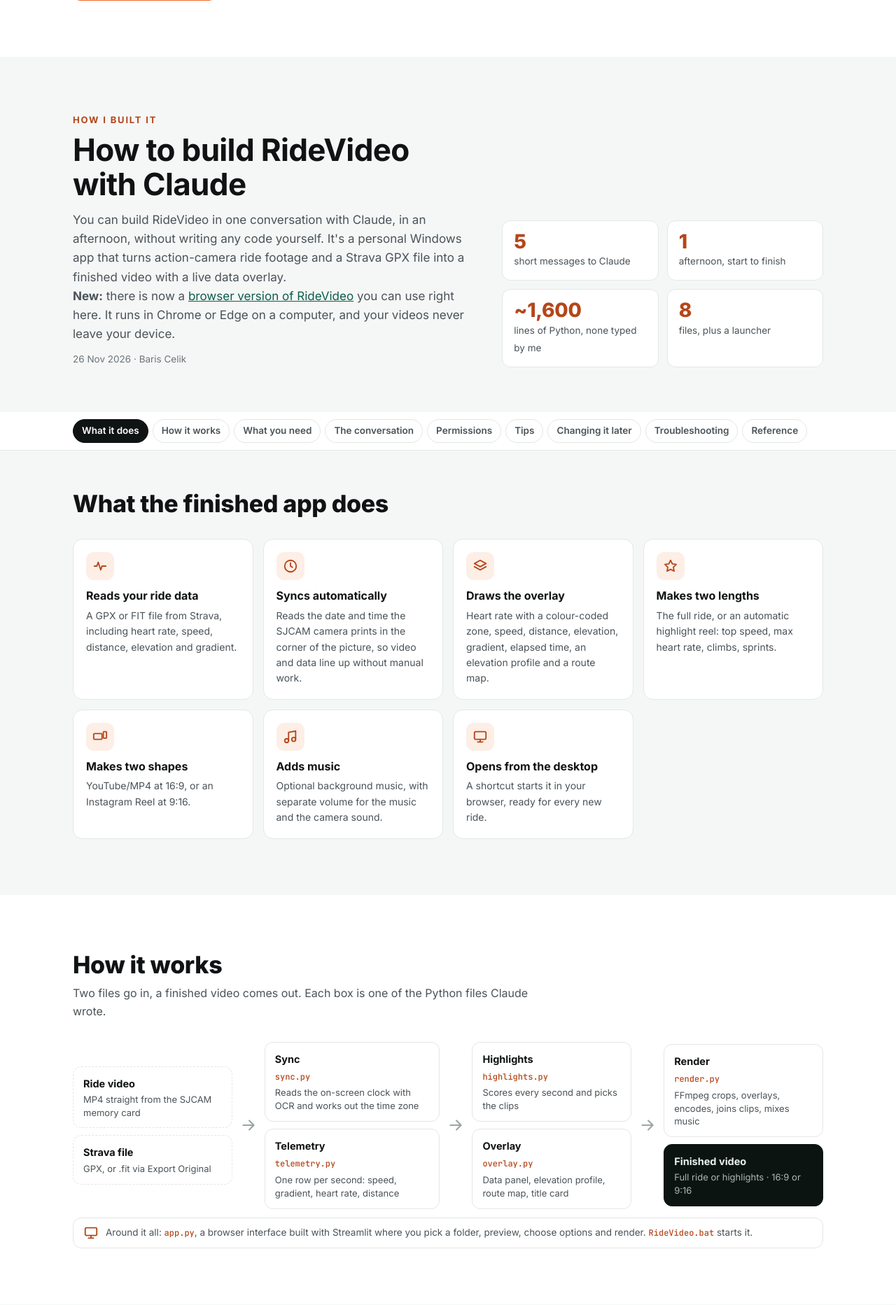
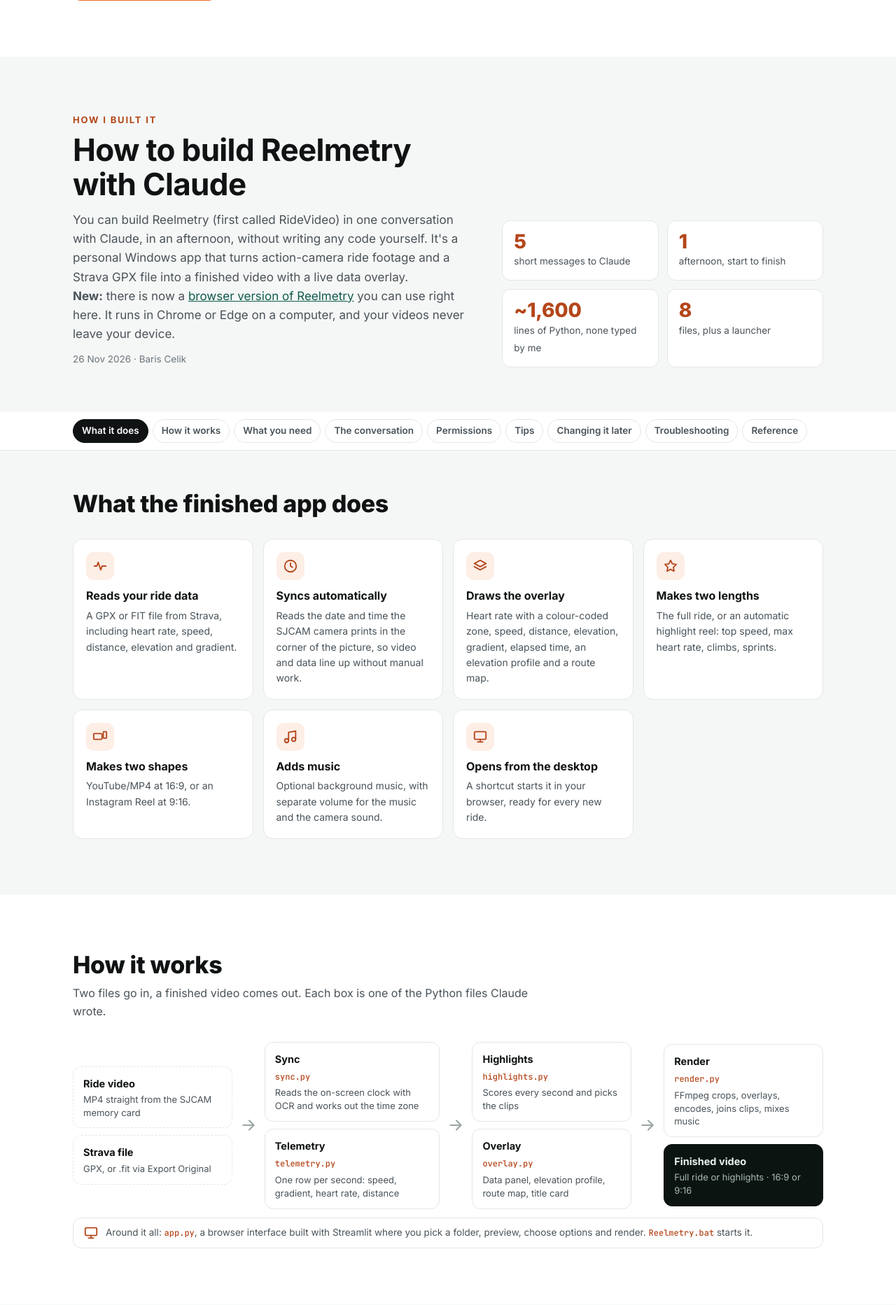
Before and after one commit to bariscelik77/Quality, a web app: file views/Cycling/cycling.html in a window 1280 px wide. Shown: the part 1269-3134 px from the top of the page at 70% size. Run offline with its HTML, style and script files only (its server is not run), Linux system fonts and the light colour scheme.

Commit message:
Rename RideVideo to Reelmetry; add logo and corner stamp
- New name and logo (a film reel with a data line through it): favicon,
  touch icon and app icons in views/Cycling/ridevideo/img/
- Every video made in the browser app gets the Reelmetry logo + name in
  the top-right corner (js/brand.js); "Reelmetry logo in the corner"
  checkbox turns it off (EN/TR)
- App page: title, menu, start-screen lockup now say Reelmetry
- Cycling page: RideVideo -> Reelmetry throughout (EN/TR), with a
  "first called RideVideo" note; real folder paths left unchanged
- Page address stays /Cycling/ridevideo/ so existing links keep working

Co-Authored-By: Claude Opus 5.5 <noreply@anthropic.com>

```diff
--- a/views/Cycling/cycling.html
+++ b/views/Cycling/cycling.html
@@ -11,13 +11,13 @@
   </script>
   <meta charset="UTF-8">
   <meta name="viewport" content="width=device-width, initial-scale=1">
-  <title>Cycling &amp; RideVideo | Baris Celik</title>
-  <meta name="description" content="Cycling ride videos with a live data overlay, and how I built RideVideo, a Windows app that turns action-camera footage and a Strava GPX file into a finished video, in one conversation with Claude.">
+  <title>Cycling &amp; Reelmetry | Baris Celik</title>
+  <meta name="description" content="Cycling ride videos with a live data overlay, and how I built Reelmetry, a Windows app that turns action-camera footage and a Strava GPX file into a finished video, in one conversation with Claude.">
   <link rel="icon" href="../../favicon.svg" type="image/svg+xml">
   <link rel="canonical" href="https://bariscelik77.github.io/Quality/views/Cycling/cycling.html">
   <meta property="og:type" content="website">
-  <meta property="og:title" content="Cycling &amp; RideVideo | Baris Celik">
-  <meta property="og:description" content="Cycling ride videos with a live data overlay, and how I built RideVideo, a Windows app that turns action-camera footage and a Strava GPX file into a finished video, in one conversation with Claude.">
+  <meta property="og:title" content="Cycling &amp; Reelmetry | Baris Celik">
+  <meta property="og:description" content="Cycling ride videos with a live data overlay, and how I built Reelmetry, a Windows app that turns action-camera footage and a Strava GPX file into a finished video, in one conversation with Claude.">
   <meta property="og:url" content="https://bariscelik77.github.io/Quality/views/Cycling/cycling.html">
   <meta property="og:image" content="https://bariscelik77.github.io/Quality/assets/images/og-preview.png">
   <meta property="og:image:width" content="1200">
@@ -315,7 +315,7 @@
       <div>
         <div class="kicker" data-i18n="kicker">Cycling</div>
         <h1 data-i18n="h1">My rides, with the <em>numbers on screen</em></h1>
-        <p class="lede" data-i18n="lede">I film my rides with an action camera and record them on Strava. RideVideo, an app I built with Claude in an afternoon,
+        <p class="lede" data-i18n="lede">I film my rides with an action camera and record them on Strava. Reelmetry, an app I built with Claude in an afternoon,
           puts the two together: heart rate, speed, climbs and the route, synced to the video automatically.</p>
         <div class="btns">
           <a class="btn btn-ride" href="#rides"><svg class="ic" style="width:18px;height:18px"><use href="#i-video"/></svg><span data-i18n="b1">Watch the rides</span></a>
@@ -329,7 +329,7 @@
           <button type="button" data-shape="wide" aria-pressed="true" data-i18n="sh1">YouTube 16:9</button>
           <button type="button" data-shape="reel" aria-pressed="false" data-i18n="sh2">Instagram Reel 9:16</button>
         </div>
-        <div class="frame" id="frame" role="img" aria-label="Animated preview of the RideVideo overlay: heart rate with zone, speed, distance, elevation, gradient, elapsed time, elevation profile and route map over a road scene">
+        <div class="frame" id="frame" role="img" aria-label="Animated preview of the Reelmetry overlay: heart rate with zone, speed, distance, elevation, gradient, elapsed time, elevation profile and route map over a road scene">
           <svg class="scene" viewBox="0 0 1600 900" preserveAspectRatio="xMidYMid slice" aria-hidden="true">
             <defs>
               <linearGradient id="sky" x1="0" y1="0" x2="0" y2="1"><stop offset="0" stop-color="#2b4b63"/><stop offset=".55" stop-color="#e59a62"/><stop offset="1" stop-color="#f6c27f"/></linearGradient>
@@ -379,7 +379,7 @@
     <div class="wrap">
       <div class="sec-head">
         <div><div class="sec-kick" data-i18n="r_kick">Ride videos</div><h2 data-i18n="r_h">Out on the bike</h2>
-        <p data-i18n="r_p">Full rides and highlight reels, made with RideVideo. Click a video to play it here.</p></div>
+        <p data-i18n="r_p">Full rides and highlight reels, made with Reelmetry. Click a video to play it here.</p></div>
       </div>
       <div class="vgrid" id="videos"></div>
       <h3 class="reels-h" id="reels-h" hidden>Reels</h3>
@@ -397,10 +397,10 @@
       <div class="guide-head">
         <div>
           <div class="sec-kick">How I built it</div>
-          <h2>How to build RideVideo with Claude</h2>
-          <p>You can build RideVideo in one conversation with Claude, in an afternoon, without writing any code yourself.
+          <h2>How to build Reelmetry with Claude</h2>
+          <p>You can build Reelmetry (first called RideVideo) in one conversation with Claude, in an afternoon, without writing any code yourself.
             It's a personal Windows app that turns action-camera ride footage and a Strava GPX file into a finished video with a live data overlay.</p>
-          <p><b>New:</b> there is now a <a href="ridevideo/">browser version of RideVideo</a> you can use right here. It runs in Chrome or Edge on a computer, and your videos never leave your device.</p>
+          <p><b>New:</b> there is now a <a href="ridevideo/">browser version of Reelmetry</a> you can use right here. It runs in Chrome or Edge on a computer, and your videos never leave your device.</p>
           <div class="byline">26 Nov 2026 · Baris Celik</div>
         </div>
         <div class="stats">
@@ -415,10 +415,10 @@
       <div class="guide-head">
         <div>
           <div class="sec-kick">Nasıl yaptım</div>
-          <h2>Claude ile RideVideo nasıl yapılır</h2>
-          <p>RideVideo’yu Claude ile tek bir sohbette, bir öğleden sonrada, tek satır kod yazmadan yapabilirsiniz.
+          <h2>Claude ile Reelmetry nasıl yapılır</h2>
+          <p>Reelmetry’yi (ilk adıyla RideVideo) Claude ile tek bir sohbette, bir öğleden sonrada, tek satır kod yazmadan yapabilirsiniz.
             Aksiyon kamerası sürüş görüntülerini ve Strava GPX dosyasını, üzerinde canlı veri katmanı olan bitmiş bir videoya dönüştüren kişisel bir Windows uygulaması.</p>
-          <p><b>Yeni:</b> RideVideo’nun burada kullanabileceğiniz bir <a href="ridevideo/">tarayıcı sürümü</a> de var. Bilgisayarda Chrome veya Edge ile çalışır; videolarınız cihazınızdan hiç çıkmaz.</p>
+          <p><b>Yeni:</b> Reelmetry’nin burada kullanabileceğiniz bir <a href="ridevideo/">tarayıcı sürümü</a> de var. Bilgisayarda Chrome veya Edge ile çalışır; videolarınız cihazınızdan hiç çıkmaz.</p>
           <div class="byline">26 Kasım 2026 · Baris Celik</div>
         </div>
         <div class="stats">
@@ -467,7 +467,7 @@
   <section class="block" id="how">
     <div class="wrap" data-lang="en">
       <div class="sec-head"><div><h2>How it works</h2><p>Two files go in, a finished video comes out. Each box is one of the Python files Claude wrote.</p></div></div>
-      <div class="pipe" aria-label="RideVideo processing pipeline">
+      <div class="pipe" aria-label="Reelmetry processing pipeline">
         <div class="pcol">
           <div class="pbox in"><b>Ride video</b><span>MP4 straight from the SJCAM memory card</span></div>
           <div class="pbox in"><b>Strava file</b><span>GPX, or .fit via Export Original</span></div>
@@ -489,11 +489,11 @@
         </div>
       </div>
       <div class="pipe-ui"><svg class="ic" style="color:var(--ride-ink)"><use href="#i-desktop"/></svg>
-        <span>Around it all: <code>app.py</code>, a browser interface built with Streamlit where you pick a folder, preview, choose options and render. <code>RideVideo.bat</code> starts it.</span></div>
+        <span>Around it all: <code>app.py</code>, a browser interface built with Streamlit where you pick a folder, preview, choose options and render. <code>Reelmetry.bat</code> starts it.</span></div>
     </div>
     <div class="wrap" data-lang="tr" hidden lang="tr">
       <div class="sec-head"><div><h2>Nasıl çalışıyor</h2><p>İki dosya girer, bitmiş bir video çıkar. Her kutu, Claude’un yazdığı Python dosyalarından biri.</p></div></div>
-      <div class="pipe" aria-label="RideVideo işleme akışı">
+      <div class="pipe" aria-label="Reelmetry işleme akışı">
         <div class="pcol">
           <div class="pbox in"><b>Sürüş videosu</b><span>Doğrudan SJCAM hafıza kartından MP4</span></div>
           <div class="pbox in"><b>Strava dosyası</b><span>GPX veya Export Original ile .fit</span></div>
@@ -515,7 +515,7 @@
         </div>
       </div>
       <div class="pipe-ui"><svg class="ic" style="color:var(--ride-ink)"><use href="#i-desktop"/></svg>
-        <span>Hepsinin etrafında: <code>app.py</code>, Streamlit ile yapılmış bir tarayıcı arayüzü; klasör seçer, ön izler, seçenekleri belirler ve render alırsınız. <code>RideVideo.bat</code> onu başlatır.</span></div>
+        <span>Hepsinin etrafında: <code>app.py</code>, Streamlit ile yapılmış bir tarayıcı arayüzü; klasör seçer, ön izler, seçenekleri belirler ve render alırsınız. <code>Reelmetry.bat</code> onu başlatır.</span></div>
     </div>
   </section>
 
@@ -652,7 +652,7 @@
             <tr><td>Run a command</td><td><code>ffprobe</code> on your video, <code>winget install</code>, <code>pip install</code></td><td>That it's the tool it said it would use</td></tr>
             <tr><td>Install software</td><td>Tesseract OCR via winget</td><td>It comes from winget or PyPI, not a random download link</td></tr>
             <tr><td>Open a site in its browser pane</td><td><code>localhost:8517</code>, the app on your own PC</td><td>It's localhost; nothing leaves your PC</td></tr>
-            <tr><td>Create a desktop shortcut</td><td><code>RideVideo.lnk</code> on your Desktop</td><td>Optional; say no if you'd rather start it from the folder</td></tr>
+            <tr><td>Create a desktop shortcut</td><td><code>Reelmetry.lnk</code> on your Desktop</td><td>Optional; say no if you'd rather start it from the folder</td></tr>
             <tr><td>Save a memory</td><td>Notes about your camera and folders</td><td>It's how Claude remembers the setup next time</td></tr>
           </tbody>
         </table>
@@ -670,7 +670,7 @@
             <tr><td>Komut çalıştırmak</td><td>Videonuzda <code>ffprobe</code>, <code>winget install</code>, <code>pip install</code></td><td>Kullanacağını söylediği araç olduğunu</td></tr>
             <tr><td>Yazılım kurmak</td><td>winget ile Tesseract OCR</td><td>Rastgele bir indirme bağlantısından değil, winget veya PyPI’dan geldiğini</td></tr>
             <tr><td>Tarayıcı panelinde bir site açmak</td><td><code>localhost:8517</code>, kendi bilgisayarınızdaki uygulama</td><td>localhost olduğunu; hiçbir şey bilgisayarınızdan çıkmaz</td></tr>
-            <tr><td>Masaüstü kısayolu oluşturmak</td><td>Masaüstünüzde <code>RideVideo.lnk</code></td><td>İsteğe bağlı; klasörden başlatmayı tercih ederseniz hayır deyin</td></tr>
+            <tr><td>Masaüstü kısayolu oluşturmak</td><td>Masaüstünüzde <code>Reelmetry.lnk</code></td><td>İsteğe bağlı; klasörden başlatmayı tercih ederseniz hayır deyin</td></tr>
             <tr><td>Bir anı (memory) kaydetmek</td><td>Kameranız ve klasörlerinizle ilgili notlar</td><td>Claude’un kurulumu bir dahaki sefere böyle hatırladığını</td></tr>
           </tbody>
         </table>
@@ -771,7 +771,7 @@
               <tr><td><code>ridevideo/overlay.py</code></td><td>Draws the data panel, elevation profile, route map and title card</td></tr>
               <tr><td><code>ridevideo/highlights.py</code></td><td>Scores every second of the ride and picks the highlight clips</td></tr>
               <tr><td><code>ridevideo/render.py</code></td><td>Drives FFmpeg: crops, overlays, encodes, joins clips, mixes music</td></tr>
-              <tr><td><code>RideVideo.bat</code></td><td>Starts the app; sets it up on first run if needed</td></tr>
+              <tr><td><code>Reelmetry.bat</code></td><td>Starts the app; sets it up on first run if needed</td></tr>
               <tr><td><code>README.md</code></td><td>Short user guide and code map</td></tr>
             </tbody>
           </table>
@@ -803,7 +803,7 @@
               <tr><td><code>ridevideo/overlay.py</code></td><td>Veri panelini, yükseklik profilini, rota haritasını ve başlık kartını çizer</td></tr>
               <tr><td><code>ridevideo/highlights.py</code></td><td>Sürüşün her saniyesini puanlar ve öne çıkan klipleri seçer</td></tr>
               <tr><td><code>ridevideo/render.py</code></td><td>FFmpeg’i yönetir: kırpma, katman, kodlama, klip birleştirme, müzik miksajı</td></tr>
-              <tr><td><code>RideVideo.bat</code></td><td>Uygulamayı başlatır; gerekirse ilk çalıştırmada kurar</td></tr>
+              <tr><td><code>Reelmetry.bat</code></td><td>Uygulamayı başlatır; gerekirse ilk çalıştırmada kurar</td></tr>
               <tr><td><code>README.md</code></td><td>Kısa kullanım kılavuzu ve kod haritası</td></tr>
             </tbody>
           </table>
@@ -834,15 +834,15 @@
 
 <script>
 window.I18N_TR = {
-  __title: 'Bisiklet ve RideVideo | Baris Celik',
+  __title: 'Bisiklet ve Reelmetry | Baris Celik',
   kicker: 'Bisiklet',
   h1: 'Sürüşlerim, <em>ekranda rakamlarla</em>',
-  lede: 'Sürüşlerimi aksiyon kamerasıyla çekiyor ve Strava’ya kaydediyorum. Claude ile bir öğleden sonrada yaptığım RideVideo uygulaması ikisini birleştiriyor: nabız, hız, tırmanışlar ve rota, videoyla otomatik olarak senkronize.',
+  lede: 'Sürüşlerimi aksiyon kamerasıyla çekiyor ve Strava’ya kaydediyorum. Claude ile bir öğleden sonrada yaptığım Reelmetry uygulaması ikisini birleştiriyor: nabız, hız, tırmanışlar ve rota, videoyla otomatik olarak senkronize.',
   b1: 'Sürüşleri izle', b2: 'Uygulamayı nasıl yaptım', b3: 'Tarayıcıda deneyin',
   shape: 'Video formatı', sh1: 'YouTube 16:9', sh2: 'Instagram Reel 9:16',
   note: 'Uydurma sürüş verisiyle katmanın canlı bir taslağı. Gerçek uygulama bunu kamera görüntüsünün üzerine çizer.',
   r_kick: 'Sürüş videoları', r_h: 'Bisikletin üstünde',
-  r_p: 'RideVideo ile hazırlanmış tüm sürüşler ve özet videolar. Burada oynatmak için bir videoya tıklayın.',
+  r_p: 'Reelmetry ile hazırlanmış tüm sürüşler ve özet videolar. Burada oynatmak için bir videoya tıklayın.',
   j_aria: 'Rehber bölümleri',
   j1: 'Ne yapıyor', j2: 'Nasıl çalışıyor', j3: 'Gerekenler', j4: 'Sohbet', j5: 'İzinler', j6: 'İpuçları',
   j7: 'Sonradan değiştirmek', j8: 'Sorun giderme', j9: 'Başvuru'
--- a/views/Cycling/ridevideo/css/app.css
+++ b/views/Cycling/ridevideo/css/app.css
@@ -119,3 +119,8 @@ input[type=text], input[type=number], select { border: 1px solid var(--line); bo
 #result video { width: 100%; border-radius: 10px; background: #000; max-height: 360px; margin-bottom: 8px; }
 .toast { position: fixed; left: 50%; bottom: 24px; transform: translateX(-50%) translateY(20px); background: var(--ink); color: #fff; padding: 10px 18px; border-radius: 10px; font-size: 14px; opacity: 0; pointer-events: none; transition: all .25s; z-index: 50; max-width: 90vw; }
 .toast.show { opacity: 1; transform: translateX(-50%); }
+
+/* Reelmetry lockup on the start screen */
+.brand-lockup { display: flex; align-items: center; gap: 12px; margin-bottom: 18px; }
+.brand-lockup span { font-family: 'Barlow', 'Inter', sans-serif; font-weight: 700; font-size: 30px; color: #fff; letter-spacing: .3px; }
+.brand-lockup em { font-style: normal; color: var(--ride); }
--- a/views/Cycling/ridevideo/js/encode.js
+++ b/views/Cycling/ridevideo/js/encode.js
@@ -4,6 +4,7 @@
 // so the output never freezes, drops frames or stretches, and a background tab only makes it slower.
 // Ported from AsanaReel (theyoginim/video/js/encode.js) and extended for several clips per ride.
 import { drawCamera, sourceCrop, loadFonts } from './overlay.js';
+import { drawStamp } from './brand.js';
 
 const MUXER_URL = 'https://cdn.jsdelivr.net/npm/mp4-muxer@5.1.3/build/mp4-muxer.mjs';
 const MP4BOX_URL = 'https://cdn.jsdelivr.net/npm/mp4box@0.5.2/dist/mp4box.all.min.js';
@@ -334,6 +335,7 @@ export async function encodeVideo(job) {
           if (f) { putFrame(f, vt.rotation); if (!crop) crop = sourceCrop(frameCanvas.width, frameCanvas.height, job.stampMode, job.stampBox); }
           if (crop) drawCamera(ctx, frameCanvas, L, crop);
           job.overlay.draw(ctx, clip.startUtc + want, seg.label);
+          if (job.brand) drawStamp(ctx, W, H);
           if (job.showTitle && outT < TITLE_LEN + TITLE_FADE) job.overlay.drawTitle(ctx, job.summary, outT < TITLE_LEN ? 1 : 1 - (outT - TITLE_LEN) / TITLE_FADE);
           if (job.highlights) {
             const t = k / FPS, a = Math.max(0, 1 - t / FADE, 1 - (seg.dur - t) / FADE);
--- a/views/Cycling/ridevideo/js/render.js
+++ b/views/Cycling/ridevideo/js/render.js
@@ -2,6 +2,7 @@
 // Real time: a 60 s reel takes about 60 s; a 50 min ride takes about 50 min (keep the tab in front).
 // Adapted from AsanaReel (theyoginim/video/js/render.js), including its stall watchdog.
 import { drawCamera, sourceCrop, loadFonts } from './overlay.js';
+import { drawStamp } from './brand.js';
 
 const TITLE_LEN = 3.5, TITLE_FADE = 0.8, FADE = 0.25;
 
@@ -66,6 +67,7 @@ export async function renderVideo(job) {
       const t = v.currentTime, local = Math.max(0, t - seg.start), outT = done + local;
       drawCamera(ctx, v, L, crop);
       job.overlay.draw(ctx, clip.startUtc + t, seg.label);
+      if (job.brand) drawStamp(ctx, W, H);
       if (job.showTitle && outT < TITLE_LEN + TITLE_FADE) job.overlay.drawTitle(ctx, job.summary, outT < TITLE_LEN ? 1 : 1 - (outT - TITLE_LEN) / TITLE_FADE);
       if (job.highlights) {
         const a = Math.max(0, 1 - local / FADE, 1 - (seg.dur - local) / FADE);
```
Also changed, not shown: views/Cycling/ridevideo/index.html (+10 -8 lines), views/Cycling/ridevideo/js/app.js (+6 -3 lines), views/Cycling/ridevideo/js/brand.js (added, +44 -0 lines), views/Cycling/ridevideo/img/icon-180.png (added), views/Cycling/ridevideo/img/icon-192.png (added), views/Cycling/ridevideo/img/icon-512.png (added), views/Cycling/ridevideo/img/icon.svg (added), views/Cycling/ridevideo/img/mark.svg (added).
